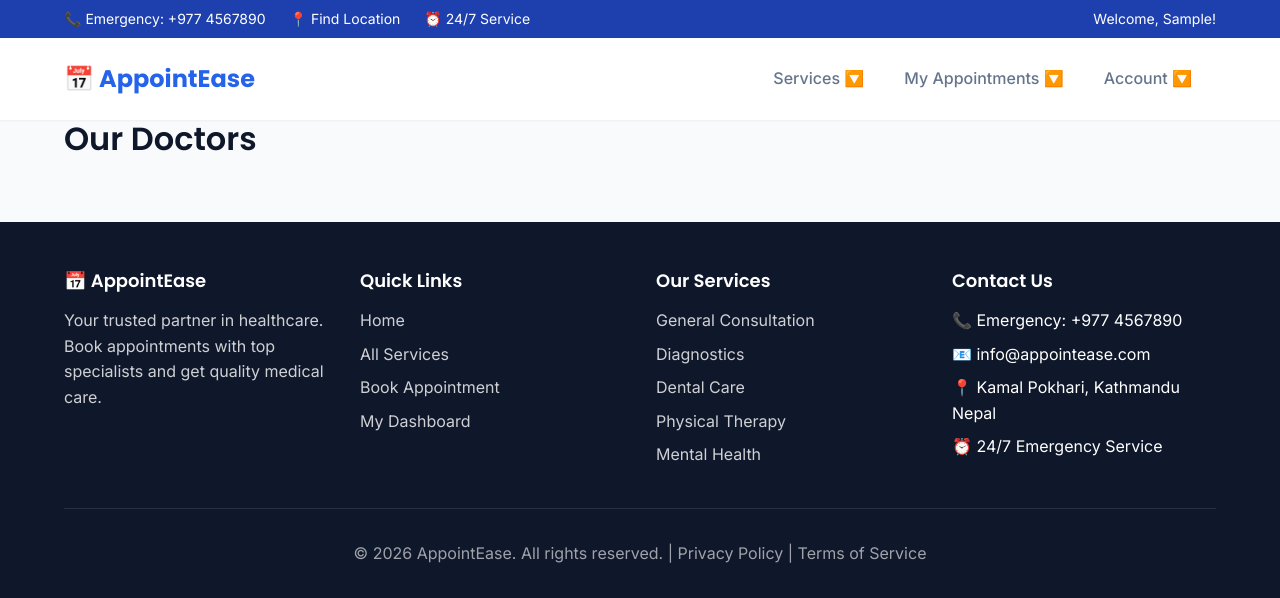
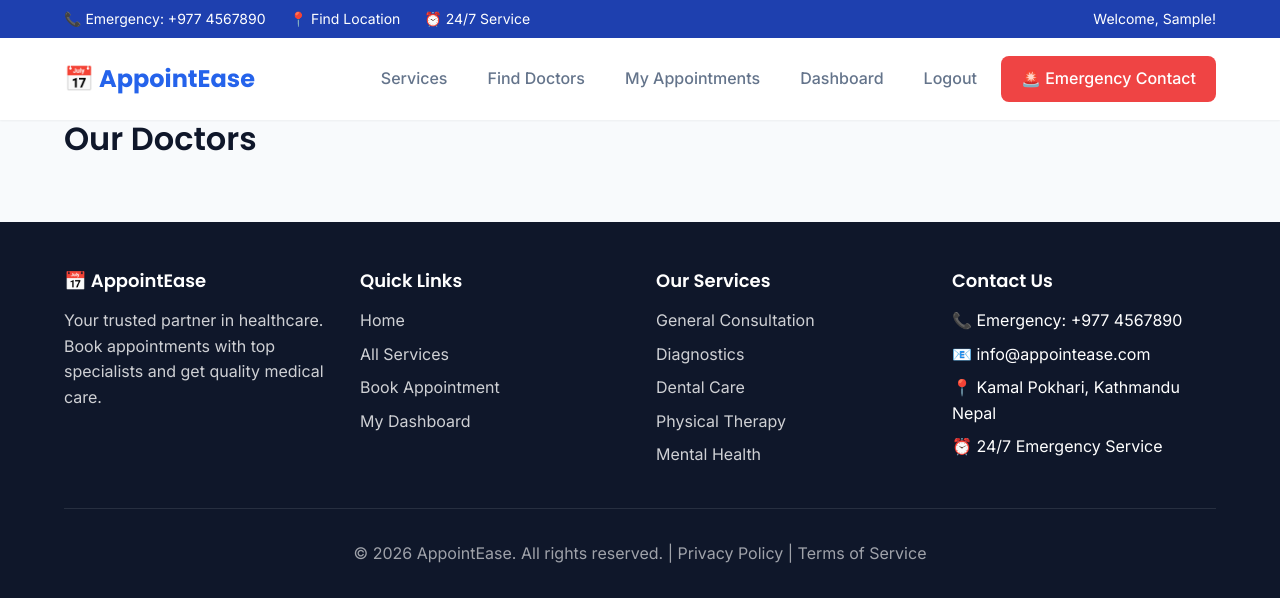
Before and after one commit to ushaaaa33/Appointment_Schedular, a Django app: page /services/doctors/ in a window 1280 px wide. Shown: the top 598 px of the page. Run offline with Django 5.2, Linux system fonts and the light colour scheme; the visitor is signed in with stand-in values (Sample User, id 1); data that the repository does not hold is empty.

```diff
--- a/config/settings.py
+++ b/config/settings.py
@@ -26,7 +26,7 @@ SECRET_KEY = 'django-insecure-=0h(&^_h=&b^fmrb)4d*n!7!1d4m!8(r^^7ej)xrkr7zxbj7(&
 # SECURITY WARNING: don't run with debug turned on in production!
 DEBUG = True
 
-ALLOWED_HOSTS = []
+ALLOWED_HOSTS = ['localhost', '127.0.0.1', '[::1]']  # BUG FIX: Enable dev server binding
 
 
 # Application definition
@@ -46,7 +46,7 @@ INSTALLED_APPS = [
     'apps.accounts.apps.AccountsConfig',
     'apps.appointments.apps.AppointmentsConfig',
     'apps.services.apps.ServicesConfig',
-
+# 'doctors', REMOVED: Invalid app - directory does not exist (PRIMARY BUG FIX)
 ]
 
 MIDDLEWARE = [
--- a/config/urls.py
+++ b/config/urls.py
@@ -1,6 +1,3 @@
-"""
-URL configuration for the Appointment Scheduler project.
-"""
 from django.contrib import admin
 from django.urls import path, include
 from django.conf import settings
@@ -13,6 +10,7 @@ urlpatterns = [
     path('accounts/', include('apps.accounts.urls')),
     path('services/', include('apps.services.urls')),
     path('appointments/', include('apps.appointments.urls')),
+    # path('doctors/', include('doctors.urls')), REMOVED: Invalid URL (BUG FIX)
 
 ]
 
--- a/templates/base.html
+++ b/templates/base.html
@@ -331,6 +331,7 @@
     </div>
 
     <!-- Main Navigation -->
+<!-- Main Navigation -->
 <nav class="navbar">
     <div class="container">
         <div class="navbar-content">
@@ -344,99 +345,32 @@
             </button>
 
             <ul class="navbar-nav" id="navbarNav">
-                    <!-- Services Dropdown -->
-                    <li class="nav-item">
-                        <a href="{% url 'service_list' %}" class="nav-link">
-                            Services 🔽
-                        </a>
-                        <div class="dropdown-menu">
-                            <a href="{% url 'service_list' %}?category=consultation" class="dropdown-item">
-                                🩺 Consultations
-                            </a>
-                            <a href="{% url 'service_list' %}?category=diagnostic" class="dropdown-item">
-                                🔬 Diagnostics & Testing
-                            </a>
-                            <a href="{% url 'service_list' %}?category=dental" class="dropdown-item">
-                                🦷 Dental Care
-                            </a>
-                            <a href="{% url 'service_list' %}?category=therapy" class="dropdown-item">
-                                💪 Therapy & Rehabilitation
-                            </a>
-                            <a href="{% url 'service_list' %}?category=mental_health" class="dropdown-item">
-                                🧠 Mental Health
-                            </a>
-                            <a href="{% url 'service_list' %}?category=specialist" class="dropdown-item">
-                                👨‍⚕️ Specialist Consultation
-                            </a>
-                            <a href="{% url 'doctor_list' %}" class="dropdown-item">
-                                👨‍⚕️ Our Doctors
-                            </a>
-                            <div class="dropdown-divider"></div>
-                            <a href="{% url 'service_list' %}" class="dropdown-item">
-                                📋 View All Services
-                            </a>
-                        </div>
-                    </li>
+                <!-- Services Link -->
+                <li><a href="{% url 'service_list' %}" class="nav-link">Services</a></li>
+
+                <!-- ✅ NEW: Find Doctors Button -->
+                <li><a href="{% url 'doctor_list' %}" class="nav-link">Find Doctors</a></li>
 
                 {% if user.is_authenticated %}
-                        <!-- Appointments Dropdown -->
-                        <li class="nav-item">
-                            <a href="{% url 'appointment_list' %}" class="nav-link">
-                                My Appointments 🔽
-                            </a>
-                            <div class="dropdown-menu">
-                                <a href="{% url 'appointment_create' %}" class="dropdown-item">
-                                    ➕ Book New Appointment
-                                </a>
-                                <a href="{% url 'appointment_list' %}" class="dropdown-item">
-                                    📋 View All Appointments
-                                </a>
-                                <a href="{% url 'appointment_list' %}?status=pending" class="dropdown-item">
-                                    ⏳ Pending Appointments
-                                </a>
-                                <a href="{% url 'appointment_list' %}?status=approved" class="dropdown-item">
-                                    ✅ Approved Appointments
-                                </a>
-                            </div>
-                        </li>
+                    <li><a href="{% url 'appointment_list' %}" class="nav-link">My Appointments</a></li>
 
-                        <!-- Dashboard/Profile Dropdown -->
-                        <li class="nav-item">
-                            <a href="#" class="nav-link">
-                                Account 🔽
-                            </a>
-                            <div class="dropdown-menu">
                     {% if user.is_admin_user %}
-                                    <a href="{% url 'admin_dashboard' %}" class="dropdown-item">
-                                        📊 Admin Dashboard
-                                    </a>
-                                    <div class="dropdown-divider"></div>
+                        <li><a href="{% url 'admin_dashboard' %}" class="nav-link">Dashboard</a></li>
                     {% else %}
-                                    <a href="{% url 'user_dashboard' %}" class="dropdown-item">
-                                        📊 My Dashboard
-                                    </a>
+                        <li><a href="{% url 'user_dashboard' %}" class="nav-link">Dashboard</a></li>
                     {% endif %}
-                                <a href="{% url 'profile' %}" class="dropdown-item">
-                                    👤 Profile Settings
-                                </a>
-                                <div class="dropdown-divider"></div>
-                                <a href="{% url 'logout' %}" class="dropdown-item">
-                                    🚪 Logout
-                                </a>
-                            </div>
-                        </li>
+
+                    <li><a href="{% url 'logout' %}" class="nav-link">Logout</a></li>
                 {% else %}
                     <li><a href="{% url 'login' %}" class="nav-link">Login</a></li>
                     <li><a href="{% url 'register' %}" class="btn btn-primary btn-sm">Get Started</a></li>
                 {% endif %}
 
-                    <!-- Quick Actions -->
-                    <li class="quick-actions">
-                        {% if not user.is_authenticated %}
-                            <a href="{% url 'register' %}" class="btn-emergency">
+                <!-- Emergency Contact Button -->
+                <li>
+                    <a href="tel:+977456789" class="btn" style="background: #ef4444; color: white; padding: 0.625rem 1.25rem;">
                         🚨 Emergency Contact
                     </a>
-                        {% endif %}
                 </li>
             </ul>
         </div>
```
Also changed, not shown: TODO.md (added, +12 -0 lines). Lines whose indentation alone changed are shown as unchanged.
